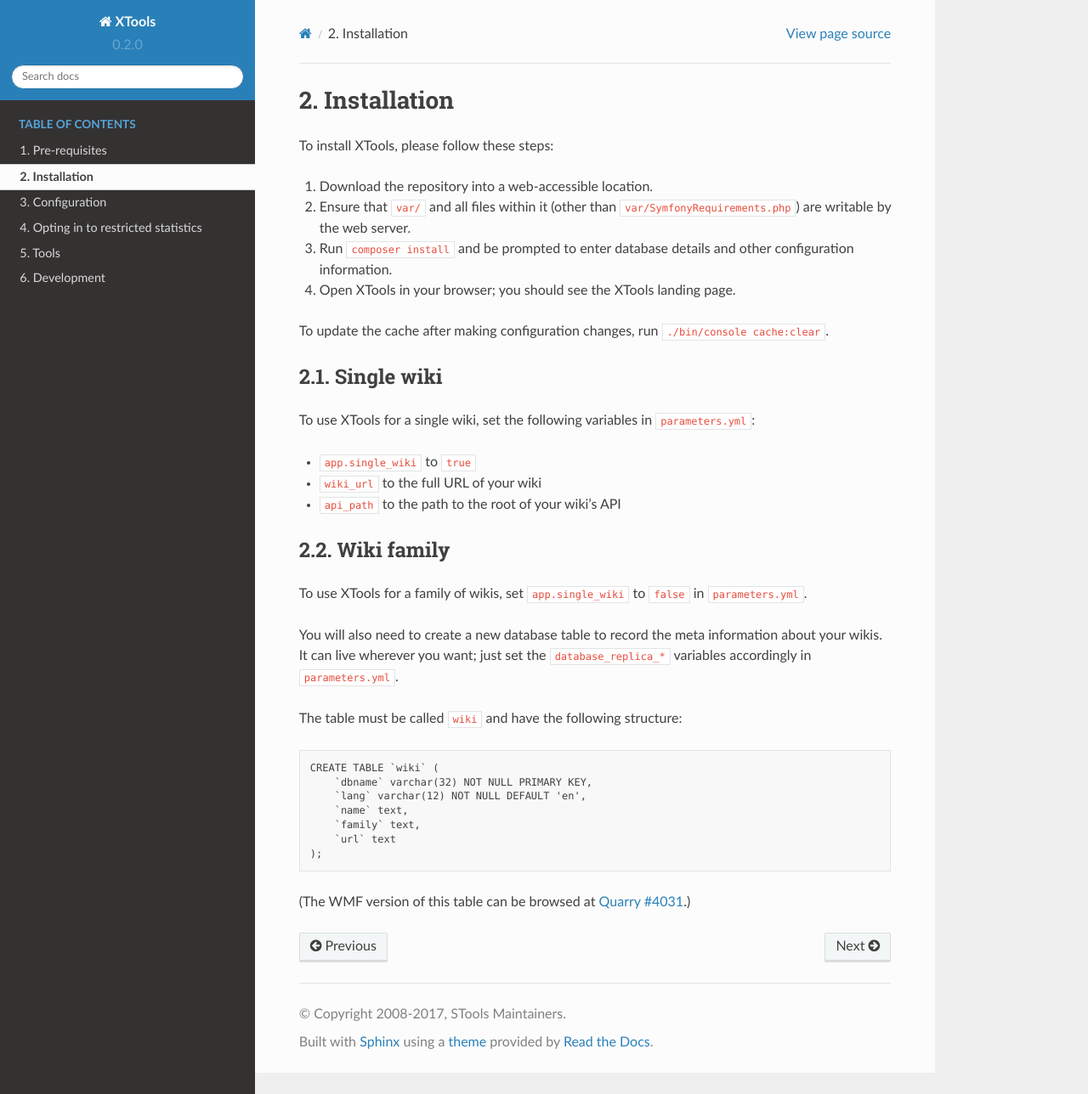
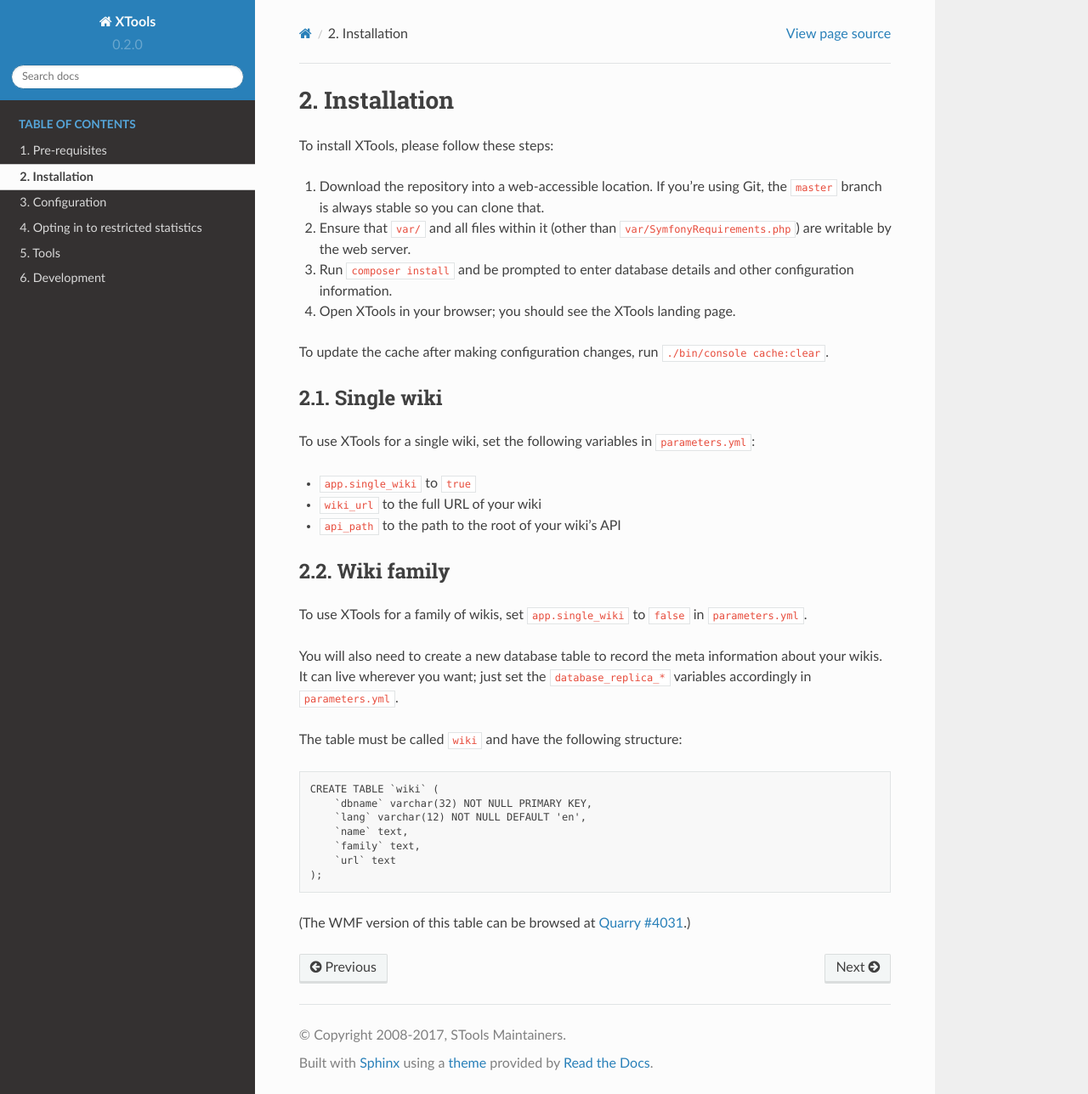
Before and after one commit to x-tools/xtools, a Sphinx documentation site: the page built from docs/installation.rst, in a window 1280 px wide and 1288 px high. Shown: the whole window at 85% size. Built offline with Sphinx 7.4.7 and the Read the Docs theme 2.0.0, drawn with Linux system fonts in a browser that asks for light colours.

Commit message:
Stability

```diff
--- a/docs/installation.rst
+++ b/docs/installation.rst
@@ -5,6 +5,7 @@
 To install XTools, please follow these steps:
 
 1. Download the repository into a web-accessible location.
+   If you're using Git, the ``master`` branch is always stable so you can clone that.
 2. Ensure that ``var/`` and all files within it (other than ``var/SymfonyRequirements.php``) are writable by the web server.
 3. Run ``composer install`` and be prompted to enter database details and other configuration information.
 4. Open XTools in your browser; you should see the XTools landing page.
```
